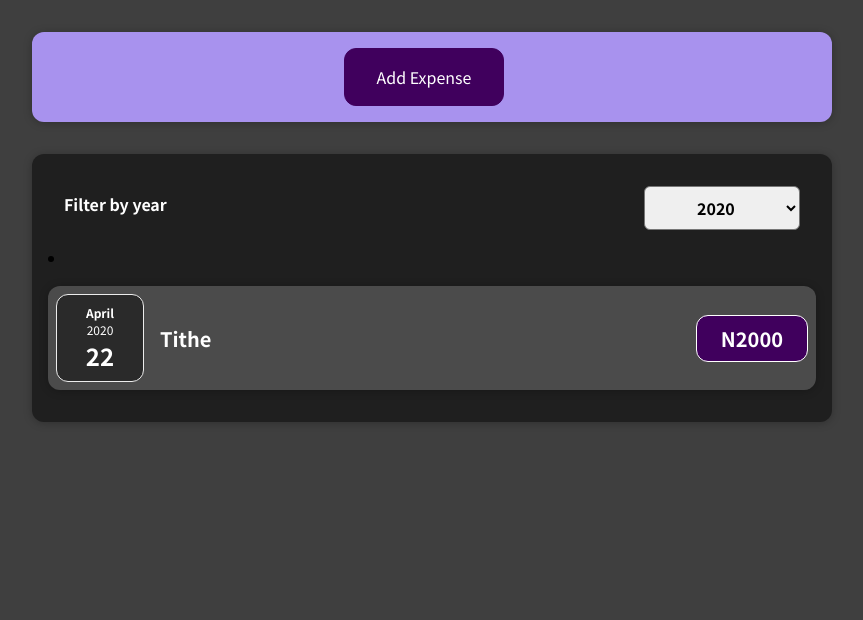
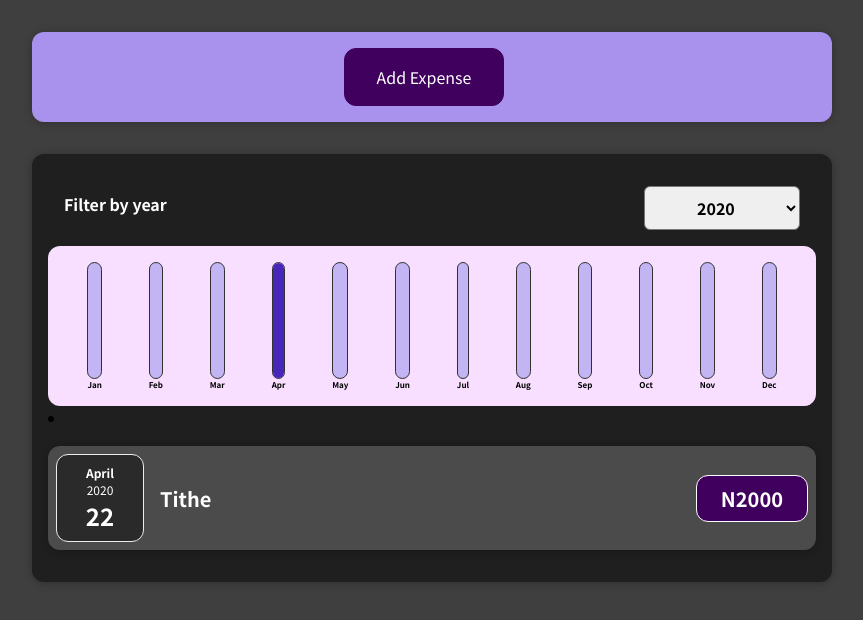
Before and after one commit to Seyi-Keye/budget-app, a React (Create React App) app: page / in a window 1280 px wide. Shown: the top 620 px of the page, without its empty margins (208-1071 px from the left). Built offline with nearby package versions, Linux system fonts and the light colour scheme.

Commit message:
Build a chart component to filter the expenses

```diff
--- /dev/null
+++ b/src/components/Chart/Chart.css
@@ -0,0 +1,9 @@
+.chart {
+  padding: 1rem;
+  border-radius: 12px;
+  background-color: #f8dfff;
+  text-align: center;
+  display: flex;
+  justify-content: space-around;
+  height: 10rem;
+}
--- /dev/null
+++ b/src/components/Chart/Chart.js
@@ -0,0 +1,21 @@
+import ChartBar from './ChartBar';
+import './Chart.css';
+
+const Chart = (props) => {
+  const dataPointsValueArray = props.dataPoints.map(dataPoint => dataPoint.value);
+  const maxValue = Math.max(...dataPointsValueArray);
+
+  return (
+    <div className='chart'>
+      {props.dataPoints.map(dataPoint =>
+        <ChartBar
+        value={dataPoint.value}
+        maxValue={maxValue}
+        key={dataPoint.label}
+        label={dataPoint.label}
+      />)}
+    </div>
+  )
+}
+
+export default Chart;
--- /dev/null
+++ b/src/components/Chart/ChartBar.css
@@ -0,0 +1,30 @@
+.chart-bar {
+  height: 100%;
+  display: flex;
+  flex-direction: column;
+  align-items: center;
+}
+
+.chart-bar__inner {
+  height: 100%;
+  width: 100%;
+  border: 1px solid #313131;
+  border-radius: 12px;
+  background-color: #c3b4f3;
+  overflow: hidden;
+  display: flex;
+  flex-direction: column;
+  justify-content: flex-end;
+}
+
+.chart-bar__fill {
+  background-color: #4826b9;
+  width: 100%;
+  transition: all 0.3s ease-out;
+}
+
+.chart-bar__label {
+  font-weight: bold;
+  font-size: 0.5rem;
+  text-align: center;
+}
--- /dev/null
+++ b/src/components/Chart/ChartBar.js
@@ -0,0 +1,25 @@
+import './ChartBar.css';
+
+const ChartBar = (props) => {
+  let barFillHeight = '0%';
+
+  if(props.maxValue > 0) {
+    barFillHeight = Math.round((props.value / props.maxValue) * 100) + '%';
+  }
+
+  return (
+    <div className='chart-bar'>
+      <div className='chart-bar__inner'>
+        <div
+          className='chart-bar__fill'
+          style={{height: barFillHeight}}
+        ></div>
+      </div>
+      <div className='chart-bar__label'>
+      {props.label}
+    </div>
+    </div>
+  )
+}
+
+export default ChartBar;
--- a/src/components/Expenses/Expenses.js
+++ b/src/components/Expenses/Expenses.js
@@ -2,6 +2,7 @@
 import Card from '../Card';
 import ExpensesFilter from './ExpensesFilter';
 import ExpensesList from './ExpensesList';
+import ExpensesChart from './ExpensesChart';
 import './Expenses.css'
 
 const Expenses = ({ expenses }) => {
@@ -17,6 +18,7 @@
     <div>
       <Card className="expenses">
         <ExpensesFilter selected={year} onFilterSelect={handleExpenseFilter} />
+        <ExpensesChart expenses={filteredExpenses } />
         <ExpensesList items={filteredExpenses} />
       </Card>
     </div>
--- /dev/null
+++ b/src/components/Expenses/ExpensesChart.js
@@ -0,0 +1,30 @@
+import React from 'react';
+import Chart from '../Chart/Chart';
+
+const ExpensesChart = (props) => {
+  const chartDataPoints = [
+    {label: 'Jan', value: 0},
+    {label: 'Feb', value: 0},
+    {label: 'Mar', value: 0},
+    {label: 'Apr', value: 0},
+    {label: 'May', value: 0},
+    {label: 'Jun', value: 0},
+    {label: 'Jul', value: 0},
+    {label: 'Aug', value: 0},
+    {label: 'Sep', value: 0},
+    {label: 'Oct', value: 0},
+    {label: 'Nov', value: 0},
+    {label: 'Dec', value: 0},
+  ];
+
+  for (const expense of props.expenses) {
+    const expenseMonth = expense.date.getMonth(); // starting at 0 => January => 0
+    chartDataPoints[expenseMonth].value += expense.amount;
+  }
+
+  return (
+    <Chart dataPoints={chartDataPoints} />
+  )
+}
+
+export default ExpensesChart;
--- a/src/components/NewExpense/ExpenseForm.js
+++ b/src/components/NewExpense/ExpenseForm.js
@@ -24,7 +24,7 @@
 
     const expenseData = {
       title,
-      amount,
+      amount: +amount,
       date: new Date(date)
     }
     onSaveExpense(expenseData);
```
